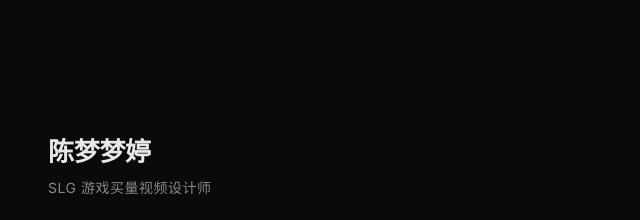
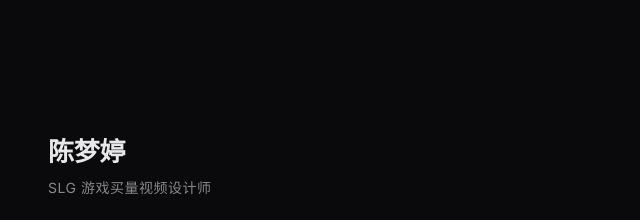
Before and after one commit to YUMETin/my, a plain HTML site: page index.html in a window 1280 px wide. Shown: the part 840-1060 px from the top of the page, 340-980 px from the left. Drawn offline with Linux system fonts and the light colour scheme.

Commit message:
Update index.html

```diff
--- a/index.html
+++ b/index.html
@@ -149,7 +149,7 @@
  <img src=assets/me/me.jpg alt="陈梦婷" loading=lazy>
  </div>
  <div class=about-text>
- <h3>陈梦梦婷</h3>
+ <h3>陈梦婷</h3>
  <div class=role>SLG 游戏买量视频设计师</div>
  <div class=bio><p>拥有 2 年 <strong>海外 SLG 手游买量视频设计</strong>经验，擅长从 <strong>引擎渲染</strong>（Unity 3D）到 <strong>AE合成</strong>的全流程制作。熟练运用 AI 图片、视频生成工具制作AI素材。多款素材达成显著 CPI 优化与留存提升，擅长数据驱动的创意迭代。</p></div>
  <div class=about-stats>
```
